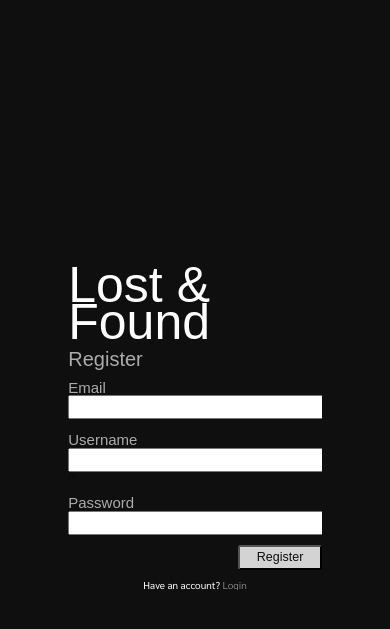
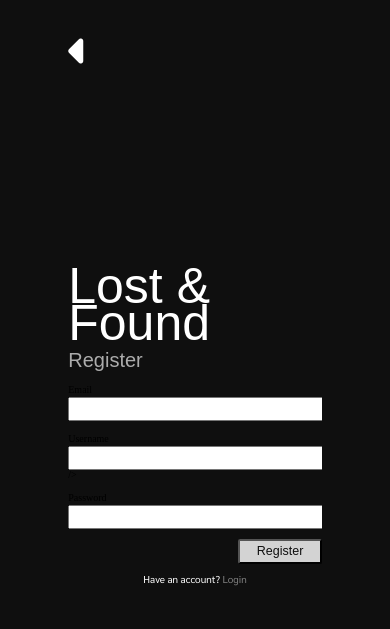
Before and after one commit to CLOEI/lost-and-found, a Flask app: page /register in a window 390 px wide. Shown: the top 629 px of the page. Run offline with Flask 3, Linux system fonts and the light colour scheme; data that the repository does not hold is empty; parts of the project's set-up code (start-up, migrations or seed data) failed here and were passed over; some libraries are stand-ins or nearby versions; some web fonts are replaced.

Commit message:
tombol back buat mobile

```diff
--- a/api/templates/register.html
+++ b/api/templates/register.html
@@ -19,6 +19,14 @@
   </head>
   <body>
     <div class="responsive">
+      <div
+        class="backbutton"
+        style="position: absolute; top: 4ch; font-size: 20px; color: white"
+      >
+        <a href="{{ url_for('index') }}">
+          <i class="fa-solid fa-caret-left fa-2xl"></i>
+        </a>
+      </div>
       <div class="flex-container flex-nowrap flex-col f-justify-center h-full">
         {% if response %} {% if response.status == 'ERROR' %}
         <p>{{ response.message }}</p>
@@ -33,7 +41,9 @@
           <div class="flex-container flex-col f-justify-center f-align-start">
             <form action="" method="post">
               <div class="userinput">
-                <h3 class="sectiontitle" style="padding: 0">Email</h3>
+                <label for="email" class="sectiontitle" style="padding: 0">
+                  Email
+                </label>
                 <input
                   type="text"
                   name="email"
@@ -43,7 +53,9 @@
                 />
               </div>
               <div class="userinput">
-                <h3 class="sectiontitle" style="padding: 0">Username</h3>
+                <label for="username" class="sectiontitle" style="padding: 0">
+                  Username
+                </label>
                 <input
                   type="text"
                   name="username"
@@ -55,7 +67,9 @@
                 />
               </div>
               <div class="userinput">
-                <h3 class="sectiontitle" style="padding: 0">Password</h3>
+                <label for="password" class="sectiontitle" style="padding: 0">
+                  Password
+                </label>
                 <input
                   type="password"
                   name="password"
```
Also changed, not shown: api/templates/login.html (+8 -0 lines).
